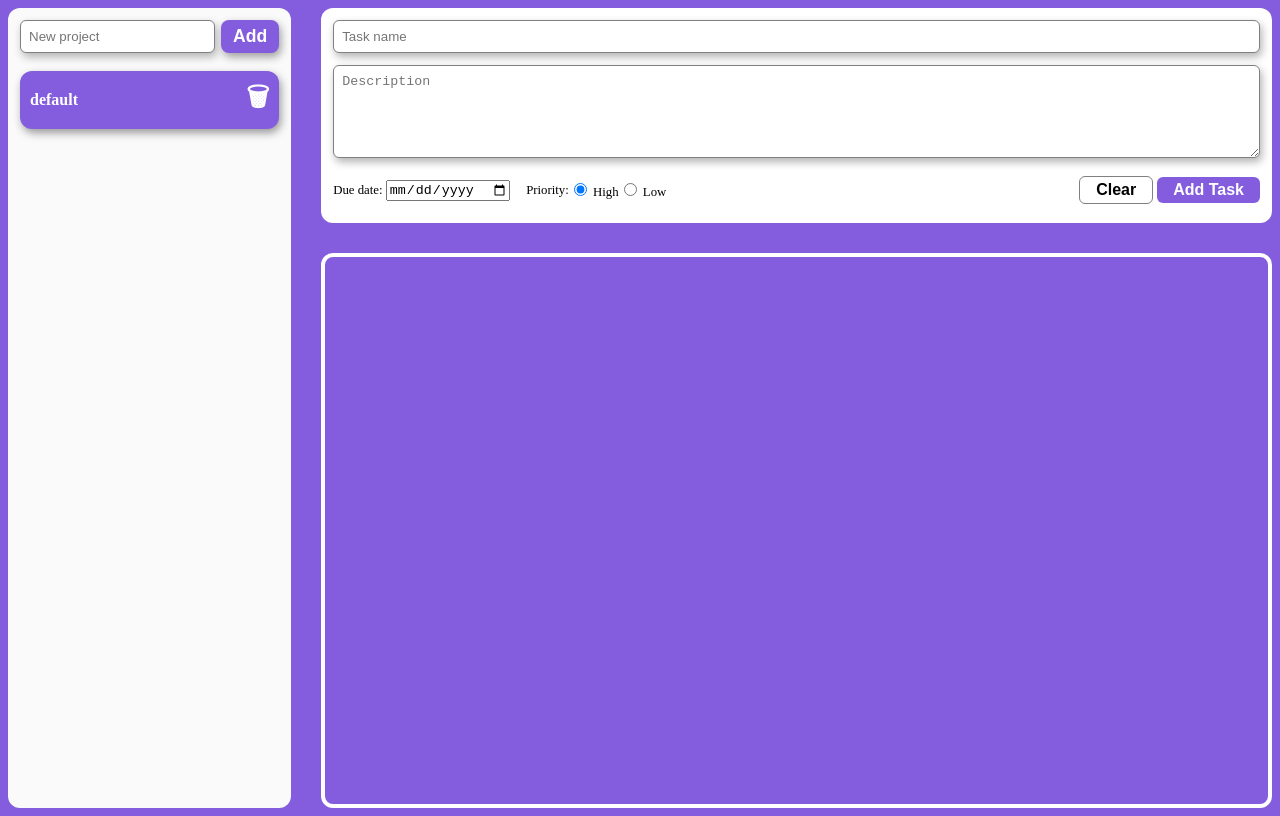
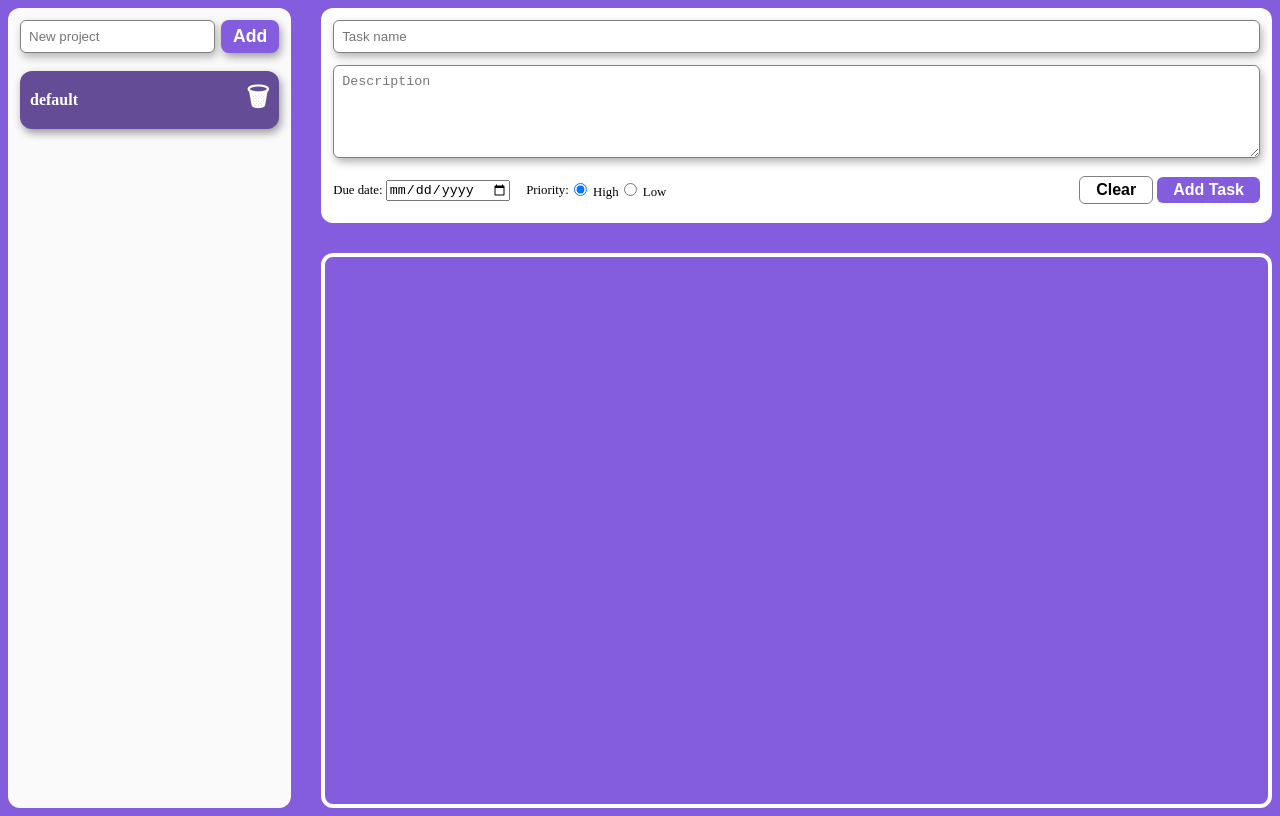
Before and after one commit to EnchantmentStealer/todo-list, a website built with webpack: page src/index.html in a window 1280 px wide. Both pictures are taken after a click on the element "default". Built offline with nearby package versions, Linux system fonts and the light colour scheme.

Commit message:
Make opened project highlighted

```diff
--- a/src/DisplayManager.js
+++ b/src/DisplayManager.js
@@ -11,6 +11,7 @@ export function getProjectList() {
   projects.forEach(project => {
     const projectName = document.createElement("p");
     const li = document.createElement("li");
+    li.classList.add("projectName");
     const nameContainer = document.createElement("div");
     const removeButton = document.createElement("div");
     removeButton.classList.add("removeProject");
@@ -18,6 +19,9 @@ export function getProjectList() {
 
     projectName.textContent = project.name;
     nameContainer.addEventListener("click", () => {
+      const projects = document.querySelectorAll(".projectName");
+      projects.forEach(projectName => projectName.classList.remove("activeProject"));
+      li.classList.add("activeProject");
       setCurrentProject(project.index);
       renderTodoList();
     });
--- a/src/style.css
+++ b/src/style.css
@@ -231,6 +231,6 @@ span.taskName {
   cursor: pointer;
 }
 
-.activeProject {
-  background-color: rgb(97, 68, 165);
+#sidebar ul li.activeProject {
+  background-color: rgb(100, 77, 150);
 }
```
